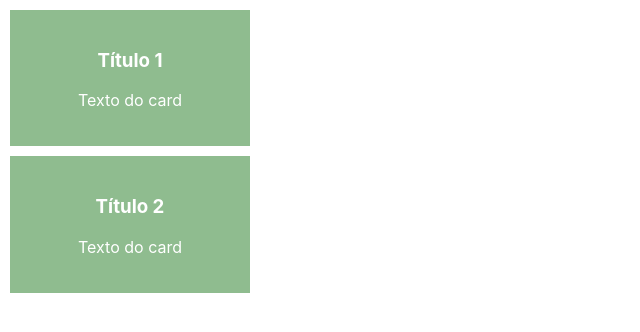
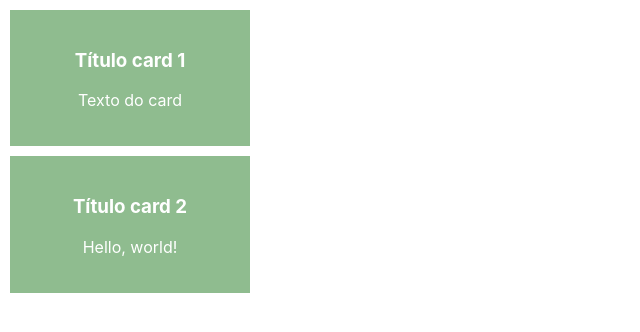
Before and after one commit to Arthursant7s830/react, a React (Create React App) app in the folder 02-create-react-app/primeiro-app/: page / in a window 1280 px wide. Shown: the top 332 px of the page, without its empty margins (0-640 px from the left). Built offline with nearby package versions, Linux system fonts and the light colour scheme.

Commit message:
props children

```diff
--- a/02-create-react-app/primeiro-app/src/App.js
+++ b/02-create-react-app/primeiro-app/src/App.js
@@ -5,10 +5,17 @@ import Card from './components/card/card'
 function App() {
   return (
     <>
-      <Card title='Título 1' ></Card>
-      <Card title='Título 2' ></Card>
+      <Card>
+          <h3>Título card 1</h3>
+            <p>Texto do card</p>
+      </Card>
+
+      <Card>
+ <h3>Título card 2</h3>
+            <p>Hello, world!</p>
+      </Card>
     </>
   );
 }
 
-export default App;
+export default App
--- a/02-create-react-app/primeiro-app/src/components/card/card.js
+++ b/02-create-react-app/primeiro-app/src/components/card/card.js
@@ -1,11 +1,10 @@
 import React from "react";
 import './card.css'
 
-const Card = ({title}) => {
+const Card = (props) => {
     return (
         <div className="card">
-            <h3>{title}</h3>
-            <p>Texto do card</p>
+           {props.children}
         </div>
     )
 }
```
